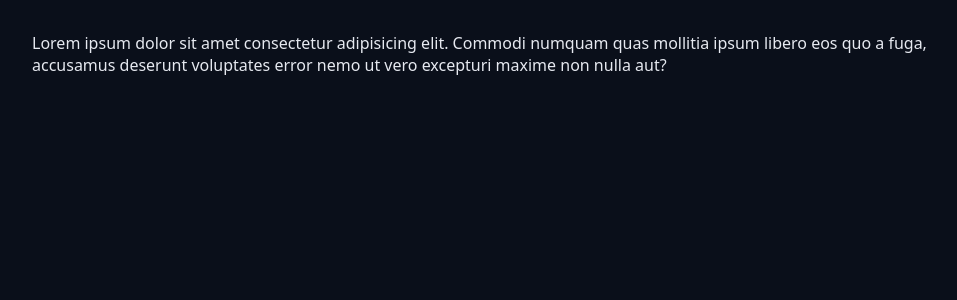
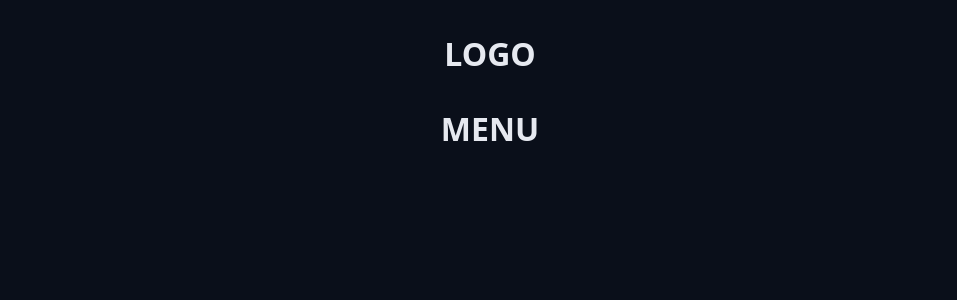
Before and after one commit to sidney-cardoso/pomoApp, a React (Vite) app: page / in a window 1280 px wide. Shown: the top 300 px of the page, without its empty margins (150-1107 px from the left). Built offline with nearby package versions, Linux system fonts and the light colour scheme.

Commit message:
Container no seu próprio React Component

```diff
--- a/src/App.tsx
+++ b/src/App.tsx
@@ -1,21 +1,17 @@
 import './styles/theme.css';
 import './styles/global.css';
+import { Container } from './components/Container';
+import { Heading } from './components/Heading';
 
 export function App() {
 	return (
 		<>
-			<div className='container'>
-				<div className='content'>
-					<section>
-						<p>
-							Lorem ipsum dolor sit amet consectetur adipisicing
-							elit. Commodi numquam quas mollitia ipsum libero eos
-							quo a fuga, accusamus deserunt voluptates error nemo
-							ut vero excepturi maxime non nulla aut?
-						</p>
-					</section>
-				</div>
-			</div>
+			<Container>
+				<Heading>LOGO</Heading>
+			</Container>
+			<Container>
+				<Heading>MENU</Heading>
+			</Container>
 		</>
 	);
 }
--- /dev/null
+++ b/src/components/Container.module.css
@@ -0,0 +1,12 @@
+.container-fluid {
+	max-width: auto;
+}
+
+.container {
+	max-width: 98rem;
+	margin: 0 auto;
+}
+
+.content {
+	margin: 3.2rem;
+}
--- /dev/null
+++ b/src/components/Container.tsx
@@ -0,0 +1,13 @@
+import styles from './Container.module.css';
+
+type ContainerProps = {
+	children: React.ReactNode;
+};
+
+export function Container({ children }: ContainerProps) {
+	return (
+		<div className={styles.container}>
+			<div className={styles.content}>{children}</div>
+		</div>
+	);
+}
--- a/src/styles/global.css
+++ b/src/styles/global.css
@@ -16,12 +16,3 @@
 	background: var(--gray-900);
 	color: var(--text-default);
 }
-
-.container {
-	max-width: 98rem;
-	margin: 0 auto;
-}
-
-.content {
-	margin: 3.2rem;
-}
```
